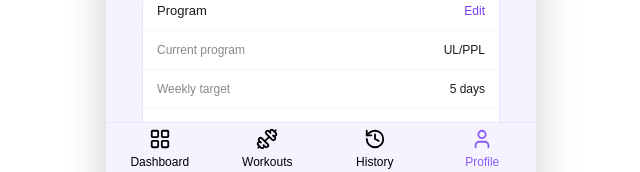
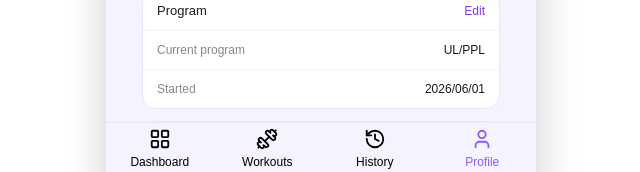
Before and after one commit to sphynx-00/Fito, a React (Vite) app: page /profile in a window 1280 px wide. Shown: the part 628-800 px from the top of the page, without its empty margins (319-959 px from the left). Built offline with nearby package versions, Linux system fonts and the light colour scheme.

Commit message:
added a preset workouts options in profile tab together with editable date

```diff
--- a/src/pages/Dashboard/Dashboard.jsx
+++ b/src/pages/Dashboard/Dashboard.jsx
@@ -1,5 +1,4 @@
 import { useEffect, useState } from "react";
-import { programs } from "../../models/program";
 import { getWorkoutStats, getTodayWithGreeting } from "../../utils/workoutUtils";
 import StatCard from "../Dashboard/components/StatCard";
 import TodaysWorkout from "../Dashboard/components/TodaysWorkout";
@@ -14,11 +13,11 @@ import { loadUser } from "../Profile/profileUtils";
 function Dashboard() {
 const userStats = loadUser();
 
-const { todaysWorkout, total, completed, percentage } = getWorkoutStats(programs);
+const { todaysWorkout, total, completed, percentage } = getWorkoutStats();
+
 const [workoutHistory, setWorkoutHistory] = useState(() => loadFromStorage());
 
 const dayStreak = calculateDayStreak(workoutHistory);
-console.log(dayStreak);
 
 // function for Today's workout
 const [completedList, setCompletedList] = useState(() => {
--- a/src/pages/History/historyUtils.js
+++ b/src/pages/History/historyUtils.js
@@ -20,7 +20,7 @@ export function calculateDayStreak(workoutHistory) {
     });
 
   const uniqueDates = [...new Set(workoutDates)].sort().reverse();
-  console.log(uniqueDates);
+
   // get today and yesterday as strings
   const todayStr     = today.toLocaleDateString('en-CA');
   const yesterday    = new Date(today);
--- a/src/pages/Profile/EditProgramModal.jsx
+++ b/src/pages/Profile/EditProgramModal.jsx
@@ -1,9 +1,24 @@
 import { useState } from 'react';
 import { programs } from '../../models/program';
 import './EditProgramModal.css';
+import { loadUserProgram, saveUserProgram } from './profileUtils';
 
 function EditProgramModal({ onSave, onCancel }) {
-  const [selectedProgram, setSelectedProgram] = useState('UL/PPL');
+  const [selectedProgramId, setSelectedProgramId] = useState(() => {
+    const saved = loadUserProgram();
+    return saved ? saved.programId : 1;
+  });
+
+  const [startDate, setStartDate] = useState(() => {
+    const saved = loadUserProgram();
+    return saved?.startDate || '2026/06/01';  // ← safe fallback
+  });
+
+  const saveChanges = () => {
+    saveUserProgram(selectedProgramId, startDate);
+    onSave({ programId: selectedProgramId, startDate });
+  }
+
 
   return (
     <div className="edit-program-overlay">
@@ -24,8 +39,8 @@ function EditProgramModal({ onSave, onCancel }) {
               {programs.map((program) => (
                 <div
                   key={program.id}
-                  className={`program-item ${selectedProgram === program.title ? 'selected' : ''}`}
-                  onClick={() => setSelectedProgram(program.title)}
+                  className={`program-item ${selectedProgramId === program.id ? 'selected' : ''}`}
+                  onClick={() => setSelectedProgramId(program.id)}
                 >
                   <div className="program-radio">
                     <div className="program-radio-dot" />
@@ -61,6 +76,8 @@ function EditProgramModal({ onSave, onCancel }) {
                 id="startDate"
                 className="form-input"
                 type="date"
+                value={startDate.replace(/\//g, '-')}
+                onChange={(e) => setStartDate(e.target.value.replace(/-/g, '/'))}
               />
             </div>
           </div>
@@ -70,7 +87,7 @@ function EditProgramModal({ onSave, onCancel }) {
         {/* footer */}
         <div className="edit-program-footer">
           <button className="btn-cancel" onClick={onCancel}>Cancel</button>
-          <button className="btn-save" onClick={onSave}>Save changes</button>
+          <button className="btn-save" onClick={saveChanges}>Save changes</button>
         </div>
 
       </div>
--- a/src/pages/Profile/Profile.jsx
+++ b/src/pages/Profile/Profile.jsx
@@ -3,23 +3,38 @@ import { loadFromStorage } from '../../models/completedWorkouts';
 import { progressStats } from '../../utils/progressStats';
 import './Profile.css';
 import EditMetricsModal from './EditMetricsModal';
-import { loadUser, profileManager } from './profileUtils';
+import { loadUser, loadUserProgram, profileManager } from './profileUtils';
 import EditProgramModal from './EditProgramModal';
 import DarkModeToggle from './DarkModeToggle';
+import { programs } from '../../models/program';
 
 function Profile({ theme, setTheme }) {
   const workoutHistory = loadFromStorage();
   const { totalWorkouts, totalHours, dayStreak } = progressStats(workoutHistory);
 
   const [user, setUser] = useState(() => loadUser());
+
+  const [userProgram, setUserProgram] = useState(() => loadUserProgram());
+  const currentProgram = userProgram
+    ? programs.find(p => p.id === userProgram.programId)
+    : programs.find(p => p.isActive);
+
+  const handleSaveProgram = (updatedProgram) => {
+    setUserProgram(updatedProgram);
+    setIsEditing(null);
+  }
+
+
   const [isEditing, setIsEditing] = useState(null);
 
   const {editMetrics, editProgram} = profileManager(isEditing, setIsEditing);
 
-  const handleSave = (updatedUser) => {
+  const handleSaveMetrics = (updatedUser) => {
     setUser(updatedUser);
     setIsEditing(null);
   }
+
+
 
   return (
     <main className="profile-page page-transition">
@@ -98,15 +113,15 @@ function Profile({ theme, setTheme }) {
           <dl className="info-list">
             <div className="info-row">
               <dt className="info-label">Current program</dt>
-              <dd className="info-value">UL/PPL</dd>
+              <dd className="info-value">{currentProgram?.title}</dd>
             </div>
-            <div className="info-row">
+            {/* <div className="info-row">
               <dt className="info-label">Weekly target</dt>
               <dd className="info-value">5 days</dd>
-            </div>
+            </div> */}
             <div className="info-row">
               <dt className="info-label">Started</dt>
-              <dd className="info-value">Apr 20, 2026</dd>
+              <dd className="info-value">{userProgram?.startDate || currentProgram?.startDate}</dd>
             </div>
           </dl>
         </section>
@@ -145,14 +160,14 @@ function Profile({ theme, setTheme }) {
           <EditMetricsModal
             user={user}
             onCancel={() => setIsEditing(null)}
-            onSave={handleSave}
+            onSave={handleSaveMetrics}
            />
         )}
 
         {isEditing === 'program' && (
           <EditProgramModal
-            user={user}
             onCancel={() => setIsEditing(null)}
+            onSave={handleSaveProgram}
            />
         )}
 
--- a/src/pages/Profile/profileUtils.js
+++ b/src/pages/Profile/profileUtils.js
@@ -9,11 +9,27 @@ export function loadUser() {
   return saved || defaultUser;
 }
 
+export function saveUserProgram(programId, startDate) {
+  // const userProgram = { programId, startDate };
+  localStorage.setItem('userProgram', JSON.stringify({ programId, startDate }));
+}
+
+export function loadUserProgram() {
+  const saved = JSON.parse(localStorage.getItem('userProgram') || 'null');
+  return saved;
+}
+
+// export function saveProgram(selectedProgram) {
+//   localStorage.setItem('program', JSON.stringify(selectedProgram));
+// }
+
+// export function loadProgram() {
+//   return JSON.parse(localStorage.getItem('program'));
+// }
+
 export function profileManager(isEditing, setIsEditing) {
   const editMetrics = () => setIsEditing('metrics');
   const editProgram = () => setIsEditing('program');
-
-
 
   return {
     editMetrics,
--- a/src/utils/workoutUtils.js
+++ b/src/utils/workoutUtils.js
@@ -1,5 +1,8 @@
-export function getWorkoutStats(programs) {
-  const activeProgram = getActiveProgram(programs);
+import { programs } from "../models/program";
+import { loadUserProgram } from "../pages/Profile/profileUtils";
+
+export function getWorkoutStats() {
+  const activeProgram = getActiveProgram();
   const workouts      = activeProgram.workouts;
   const diffDays      = getDiffDays(activeProgram.startDate);
   const cycleIndex    = getCycleIndex(diffDays, workouts);
@@ -16,7 +19,19 @@ export function getWorkoutStats(programs) {
   };
 }
 
-export function getActiveProgram(programs) {
+
+export function getActiveProgram() {
+  const userProgram = loadUserProgram();
+
+  if (userProgram) {
+    const program = programs.find(p => p.id === userProgram.programId);
+
+    return {
+      ...program,
+      startDate: userProgram.startDate
+    };
+  }
+
   return programs.find(p => p.isActive === true);
 }
 
```
